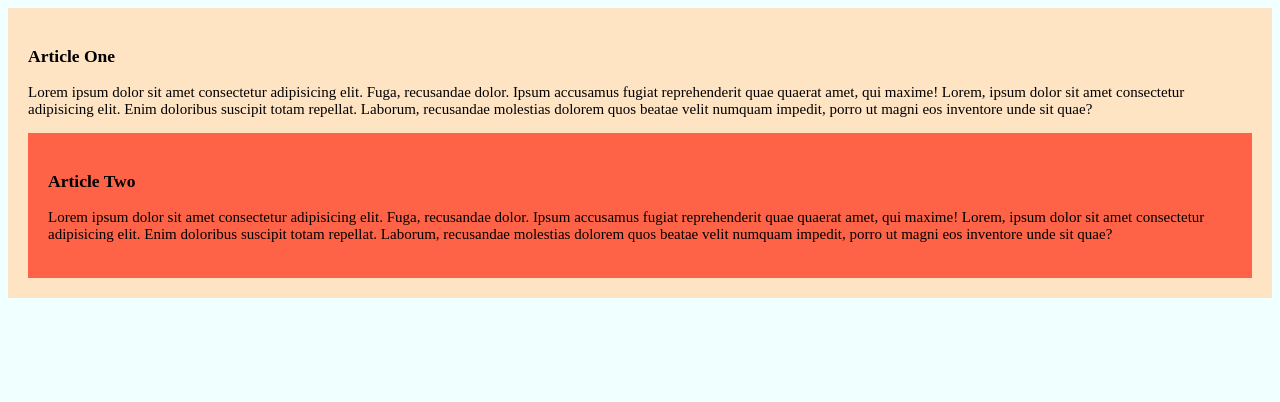
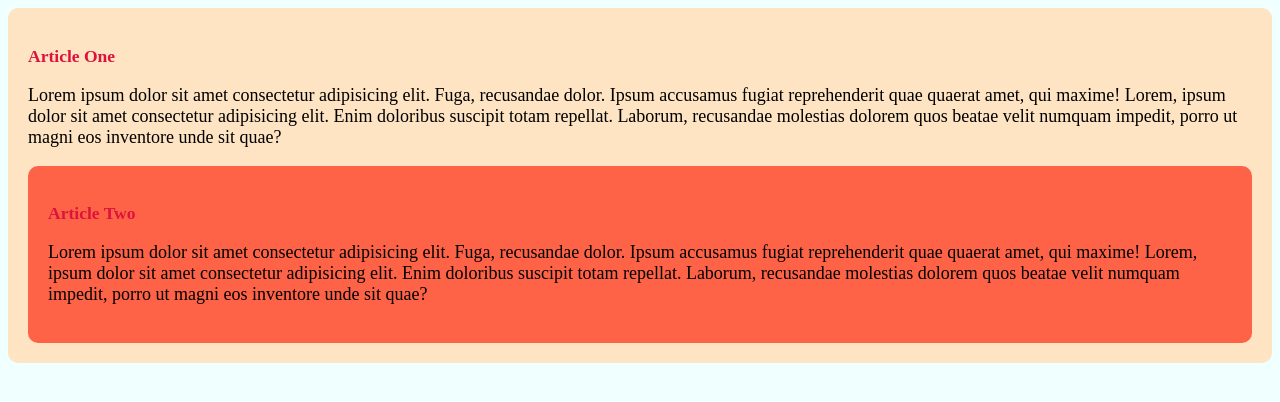
Before and after one commit to Speed002/web1, a plain HTML site: page index.html in a window 1280 px wide. Drawn offline with Linux system fonts and the light colour scheme.

Commit message:
Border radius, color has been added

```diff
--- a/style.css
+++ b/style.css
@@ -10,3 +10,12 @@ body{
     background-color: tomato;
     padding: 20px;
 }
+div, section{
+    border-radius: 10px;
+}
+h3{
+    color: crimson;
+}
+div p{
+    font-size: 18px;
+}
```
